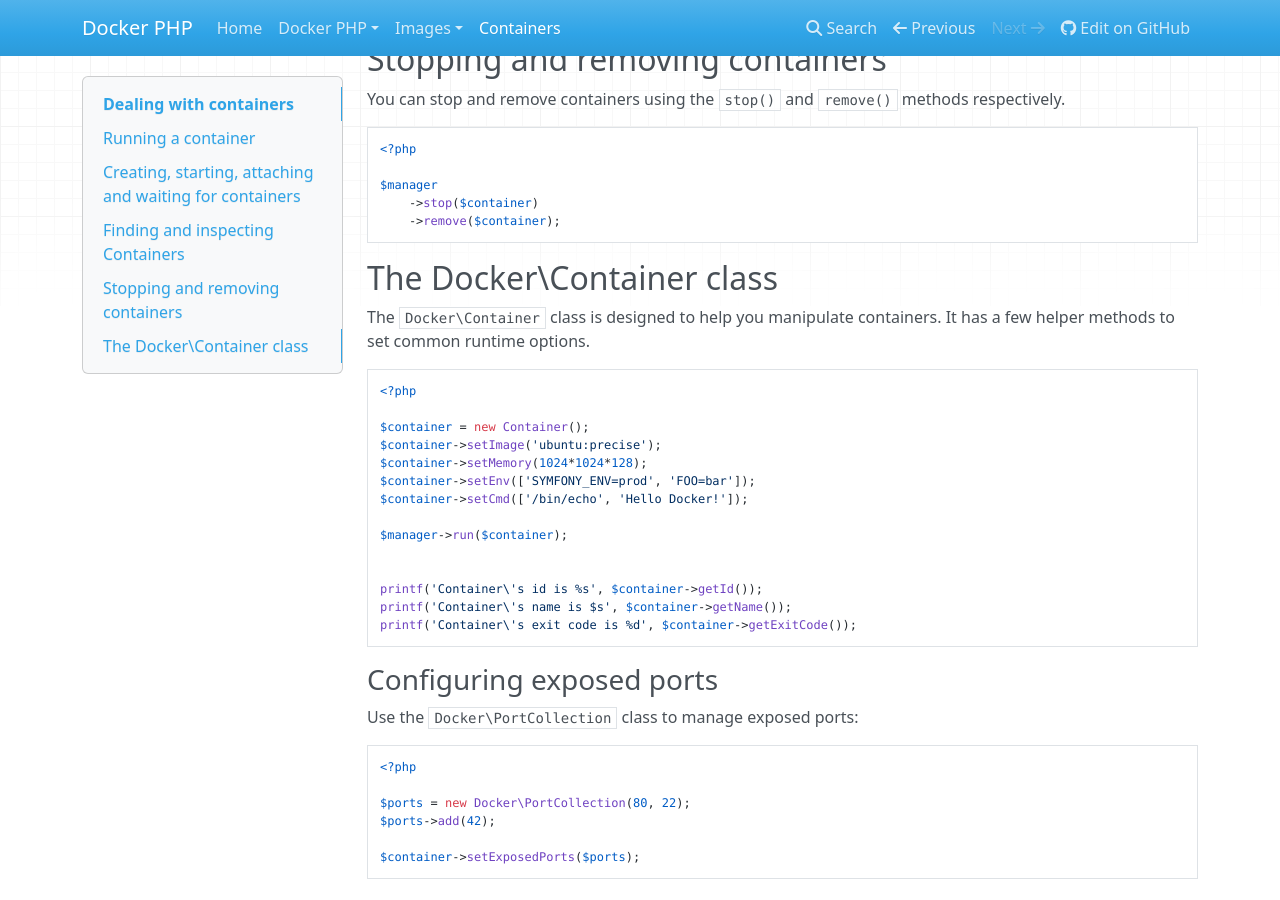
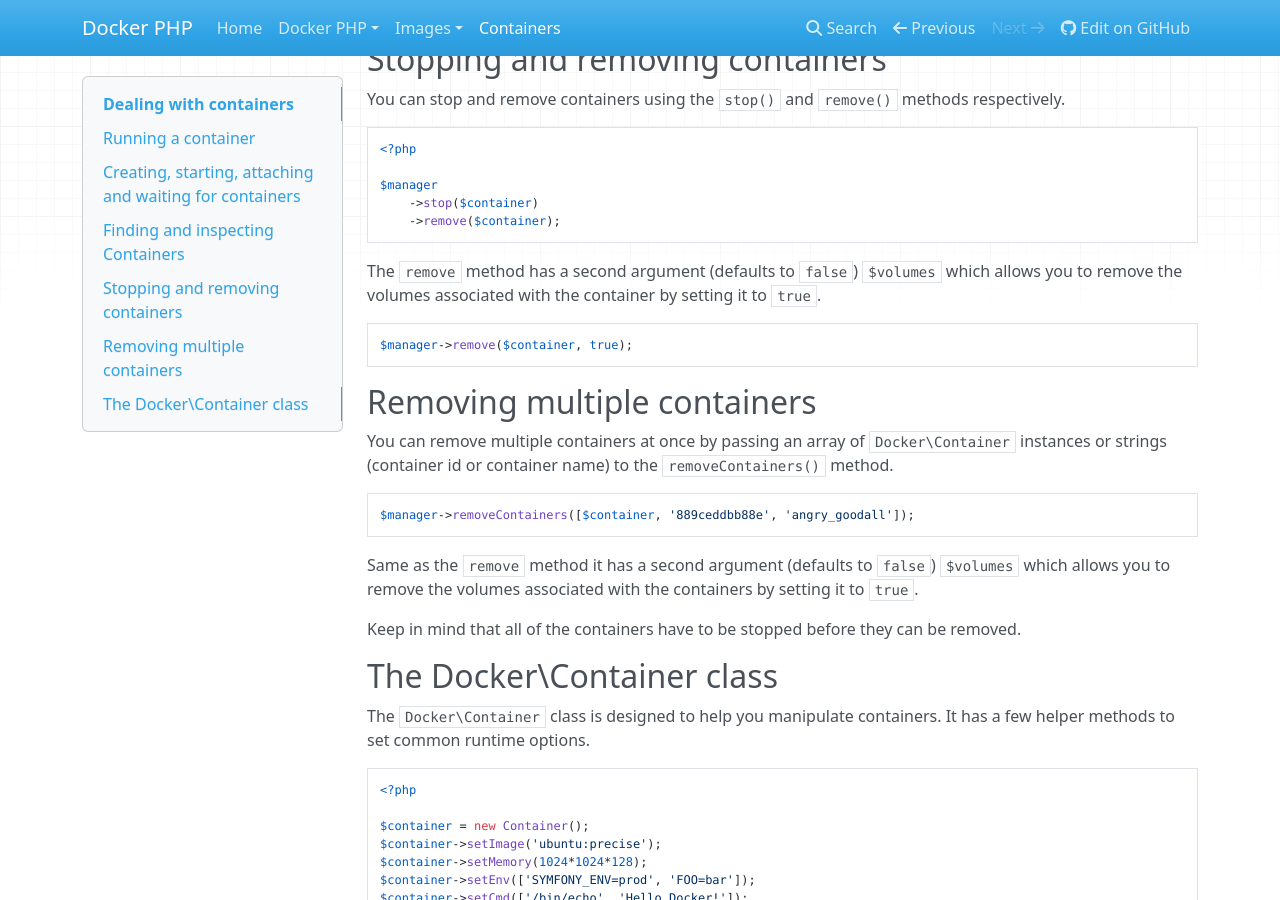
Before and after one commit to docker-php/docker-php, an MkDocs documentation site: the page built from docs/container.md, in a window 1280 px wide and 900 px high, scrolled down 2770 px. Built offline with MkDocs 1.6.1, drawn with Linux system fonts in a browser that asks for light colours; nearby versions of some CDN libraries; old or Windows-style settings are respelled for this version of MkDocs.

Commit message:
Add docs for removeImages and removeContainers

````diff
--- a/docs/container.md
+++ b/docs/container.md
@@ -35,6 +35,7 @@ You can run a container as a daemon (effectively making the `run()` method non-b
 
 $manager->run($container, $callback, [], true);
 ```
+
 ## Creating, starting, attaching and waiting for containers
 
 The `run()` command is actually a composite of `create()`, `start()`, `attach` and `wait`, just like the `docker run` CLI command that you might be used to. You can use these methods to gain more fine-grained control over your containers' workflow.
@@ -150,6 +151,27 @@ $manager
     ->remove($container);
 ```
 
+The `remove` method has a second argument (defaults to `false`) `$volumes` which allows you to remove the volumes associated with the container by setting it to `true`.
+
+
+```php
+$manager->remove($container, true);
+```
+
+
+## Removing multiple containers
+
+You can remove multiple containers at once by passing an array of `Docker\Container` instances or strings (container id or container name) to the `removeContainers()` method.
+
+```php
+$manager->removeContainers([$container, '889ceddbb88e', 'angry_goodall']);
+```
+
+Same as the `remove` method it has a second argument (defaults to `false`) `$volumes` which allows you to remove the volumes associated with the containers by setting it to `true`.
+
+Keep in mind that all of the containers have to be stopped before they can be removed.
+
+
 ## The Docker\Container class
 
 The `Docker\Container` class is designed to help you manipulate containers. It has a few helper methods to set common runtime options.
@@ -164,7 +186,6 @@ $container->setEnv(['SYMFONY_ENV=prod', 'FOO=bar']);
 $container->setCmd(['/bin/echo', 'Hello Docker!']);
 
 $manager->run($container);
-
 
 printf('Container\'s id is %s', $container->getId());
 printf('Container\'s name is $s', $container->getName());
````
Also changed, not shown: docs/image/remove.md (added, +32 -0 lines).
